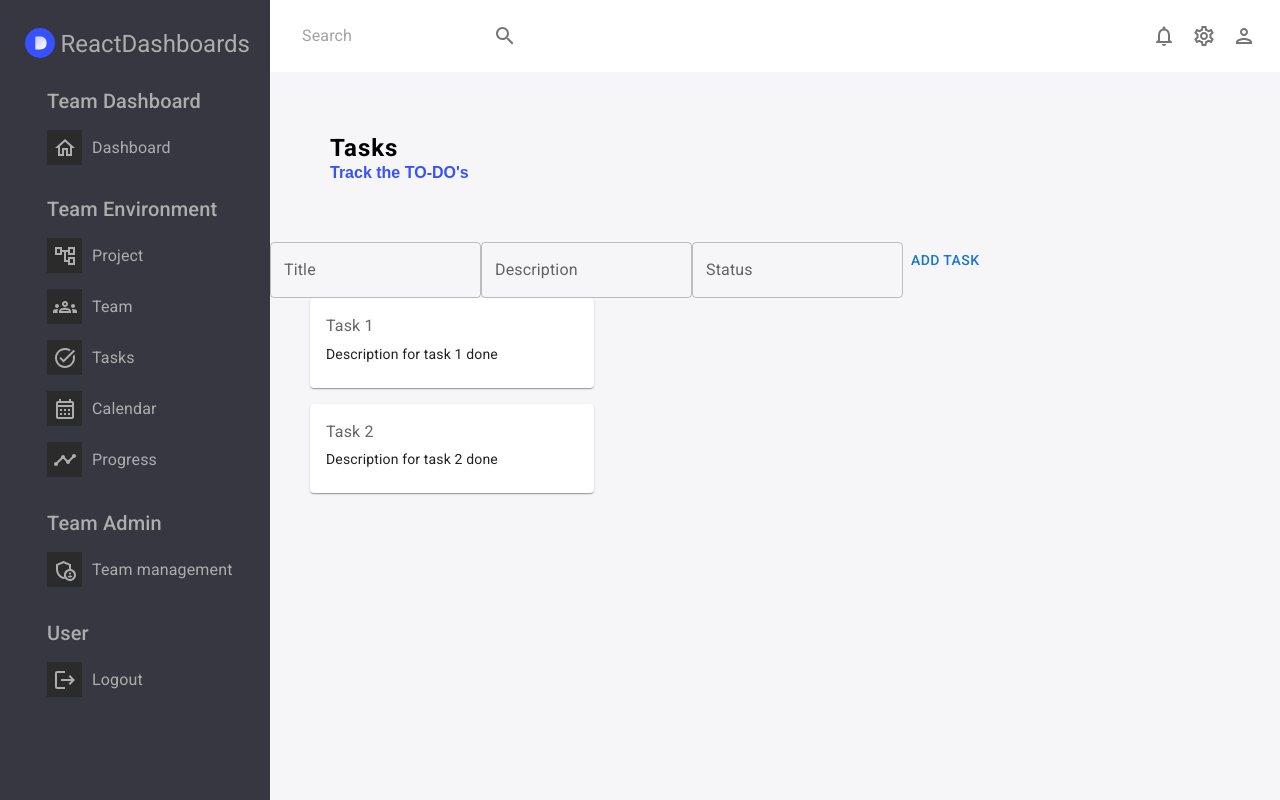
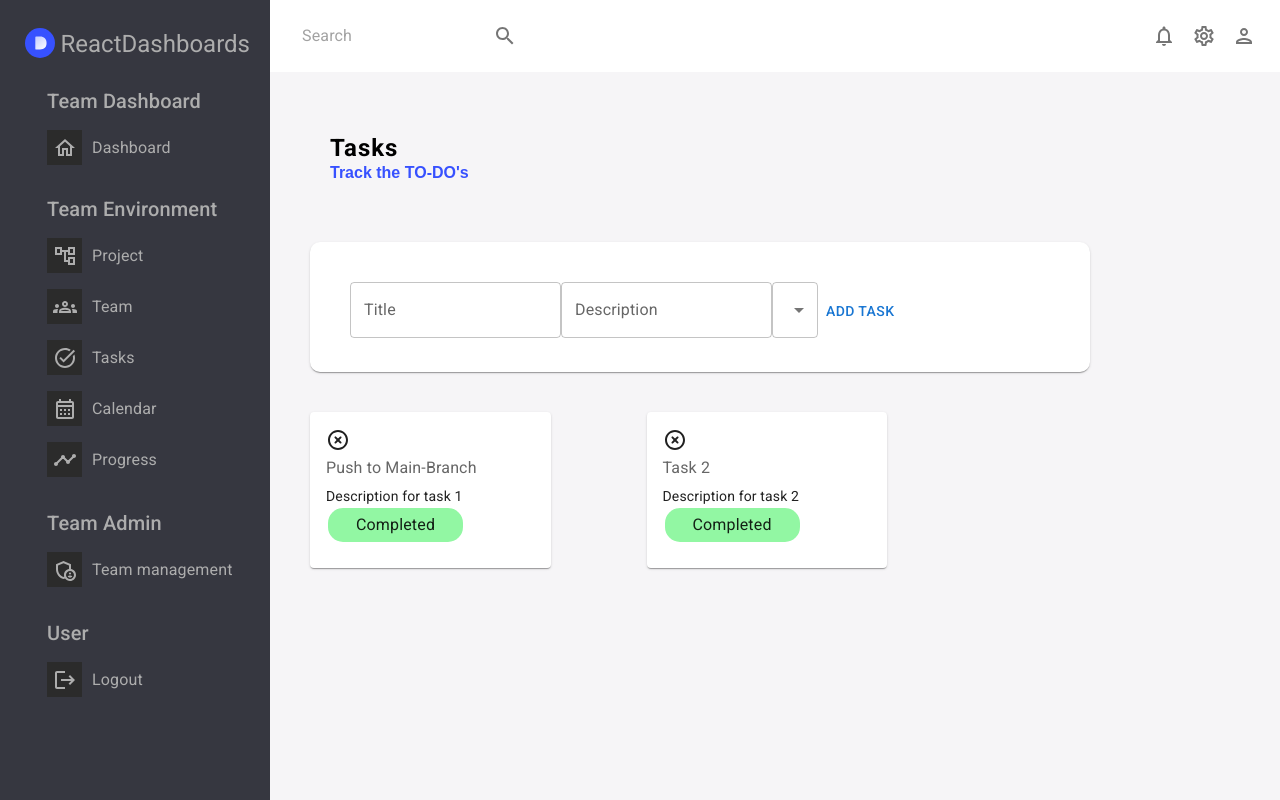
Before and after one commit to CX899/McHacks2023, a React (Create React App) app in the folder dashboard-app/: page /task in a window 1280 px wide. Built offline with nearby package versions, Linux system fonts and the light colour scheme.

Commit message:
added an event tracker

```diff
--- a/dashboard-app/src/scenes/project/index.jsx
+++ b/dashboard-app/src/scenes/project/index.jsx
@@ -1,5 +1,5 @@
 import Header from '../../components/Header'
-import {Box, Typography} from '@mui/material'
+import {Box} from '@mui/material'
 import Navbar from '../global/navbar'
 import Leftbar from '../global/leftbar'
 
--- a/dashboard-app/src/scenes/taskboard/index.jsx
+++ b/dashboard-app/src/scenes/taskboard/index.jsx
@@ -1,11 +1,10 @@
 import Header from '../../components/Header'
-import {Box, Typography} from '@mui/material'
+import {Box, InputLabel, Typography} from '@mui/material'
 import Navbar from '../global/navbar'
 import Leftbar from '../global/leftbar'
-import { CardContent, Card, Grid, TextField, Button } from '@mui/material';
+import { CardContent, Card, Grid, TextField, Button, MenuItem, Select} from '@mui/material';
 import { useState } from 'react';
-
-
+import HighlightOffRoundedIcon from '@mui/icons-material/HighlightOffRounded';
 
 const Task = () => {
   const [newTask, setNewTask] = useState({ title: '', description: '' , status: ''});
@@ -21,8 +20,8 @@ const Task = () => {
   };
 
   const [tasks, setTasks] = useState([
-    { id: 1, title: 'Task 1', description: 'Description for task 1', status: 'done' },
-    { id: 2, title: 'Task 2', description: 'Description for task 2', status: 'done' },
+    { id: 1, title: 'Push to Main-Branch', description: 'Description for task 1', status: 'Completed' },
+    { id: 2, title: 'Task 2', description: 'Description for task 2', status: 'Completed' },
   ]);
 
 
@@ -34,8 +33,8 @@ const Task = () => {
     <Box m="60px">
         <Header title="Tasks" subtitle="Track the TO-DO's"/>
     </Box>
-    <Box>
-    <form onSubmit={handleSubmit}>
+    <Box p="40px" marginLeft="40px" marginBottom="40px" backgroundColor="white" width="700px" height="50px" borderRadius="10px" boxShadow="1" >
+    <form onSubmit={handleSubmit} sx={{minWidth:120}}>
       <TextField
         label="Title"
         name="title"
@@ -47,29 +46,53 @@ const Task = () => {
         name="description"
         value={newTask.description}
         onChange={handleInputChange}
+        padding="10px"
       />
-        <TextField
-        label="Status"
-        name="status"
-        value={newTask.status}
-        onChange={handleInputChange}
-      />
+       <Select
+          value={newTask.status}
+          label="Status"
+          name="status"
+          onChange={handleInputChange}
+          padding="10px"
+          minWidth="120px"
+        >
+          <MenuItem value="">
+            <em>None</em>
+          </MenuItem>
+          <MenuItem value="To-do">To-Do</MenuItem>
+          <MenuItem value="In Progress">In Progress</MenuItem>
+          <MenuItem value="Completed">Completed</MenuItem>
+        </Select>
       <Button type="submit">Add Task</Button>
     </form>
-
     </Box>
-    <Box display="flex" flexDirection="column">
-    <Grid container spacing={2} direction="column" >
+    <Box display="flex">
+    <Grid container spacing={2}>
       {tasks.map(task => (
-    <Grid item xs={12} sm={4} key={task.id} margin="0 40px 0 40px" width="300px">
+    <Grid item xs={12} sm={3} key={task.id} margin="0 40px 0 40px" width="300px">
       <Card>
         <CardContent>
+        <HighlightOffRoundedIcon onClick={() => setTasks(tasks.filter((t) => t.id !== task.id))}/>
           <Typography color="textSecondary" gutterBottom>
             {task.title}
           </Typography>
           <Typography variant="body2" component="p">
-            {task.description} {task.status}
-          </Typography>
+            {task.description}
+            </Typography>
+            <Typography
+                    width="60%"
+                    m="2px"
+                    display="flex"
+                    backgroundColor={
+                    task.status === 'Completed' ? '#92f7a3'
+                    : task.status === 'In Progress' ? '#f7ef92'
+                    : '#bccff7'
+                    }
+                    borderRadius="15px"
+                    padding="5px"
+                    alignItems="center"
+                    justifyContent="center"
+                    >{task.status}</Typography>
         </CardContent>
       </Card>
     </Grid>
```
Also changed, not shown: 1 other file (tests, documents, lock files or other folders).
